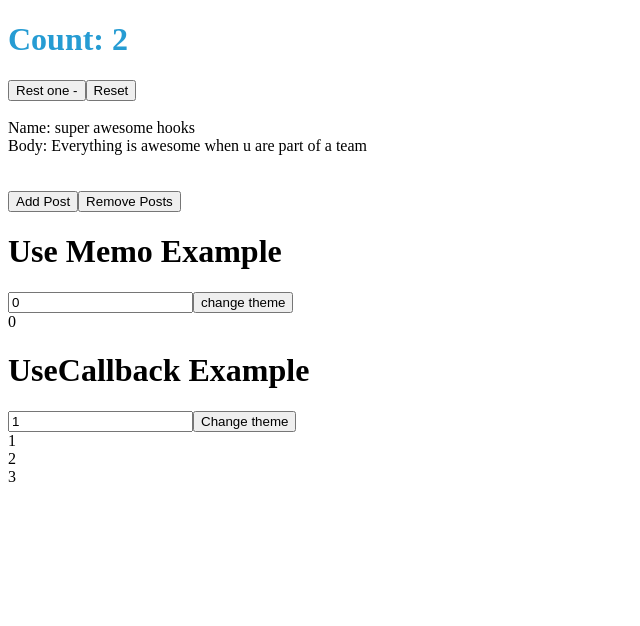
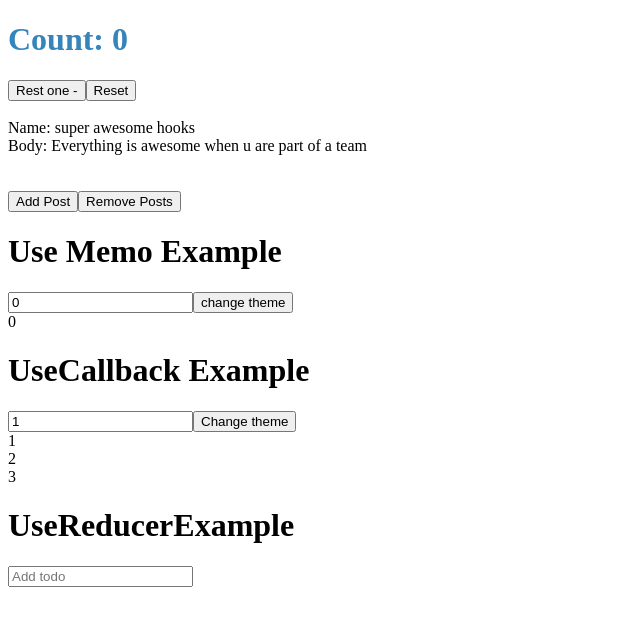
Before and after one commit to vinodkuumar/react-hooks, a React (Create React App) app: page / in a window 1280 px wide. Shown: the top 626 px of the page, without its empty margins (0-640 px from the left). Built offline with nearby package versions, Linux system fonts and the light colour scheme.

Commit message:
useReducer implemented

```diff
--- a/src/App.js
+++ b/src/App.js
@@ -3,17 +3,18 @@ import randomColor from 'randomcolor';
 import Post from './post';
 import UseMemoExample from './UseMemoExample';
 import UsecallbackExample from './UsecallbackExample';
+import UseReducerExample from './UseReducerExample';
 
 function App({ initialCount }) {
   const [count, setCount] = useState(initialCount)
   const [color, setColor] = useState("")
   //componentdid mount
   useEffect(() => {
-   const intervalId = setInterval(() => {
-      setCount(prevCount => prevCount + 1)
-    }, 2000)
-    //component will unmount
-     return (() => clearInterval(intervalId))
+  //  const intervalId = setInterval(() => {
+  //     setCount(prevCount => prevCount + 1)
+  //   }, 2000)
+  //   //component will unmount
+  //    return (() => clearInterval(intervalId))
   }, [])
   // componentdidupdate
   useEffect(() => {
@@ -80,6 +81,9 @@ function App({ initialCount }) {
       <div>
         <UsecallbackExample />
       </div>
+      <div>
+        <UseReducerExample />
+      </div>
     </>
   );
 }
--- a/src/List.js
+++ b/src/List.js
@@ -7,7 +7,7 @@ const List = ({getItems}) => {
         console.log('items updated')
     },[getItems])
     return(
-        items.map((item) => <div>{item}</div>)
+        items.map((item) => <div key={item}>{item}</div>)
     )
 }
 
--- /dev/null
+++ b/src/Todo.js
@@ -0,0 +1,26 @@
+import React from 'react';
+import {ACTIONS} from './UseReducerExample';
+const Todo = ({todo,dispatch}) => {
+    return(
+        <>
+        <div>
+            <span style={{color: todo.complete ? '#AAA' : '#000'}}>{todo.name}</span>
+            <button
+                onClick={
+                    () => {dispatch({
+                        type: ACTIONS.TOGGLE_TODO,
+                        payload: {id: todo.id}
+                    })}
+                }>Toggle</button>
+            <button onClick={() => {
+                dispatch({
+                    type: ACTIONS.DELETE_TODO,
+                    payload: {id: todo.id}
+                })
+            }}>Delete</button>
+        </div>
+        </>
+    )
+}
+
+export default Todo;
--- /dev/null
+++ b/src/UseReducerExample.js
@@ -0,0 +1,123 @@
+// import React,{useReducer} from 'react';
+
+// const ACTIONS = {
+//     INCREMENT: 'increment',
+//     DECREMENT: 'decrement'
+// }
+
+// function reducer(state,action){
+//     switch(action.type){
+//         case ACTIONS.INCREMENT:
+//             return {
+//                 count: state.count + 1
+//             }
+//         case ACTIONS.DECREMENT:
+//         return {
+//             count: state.count - 1
+//         }
+//         default:
+//             return state
+//     }
+// }
+
+// const UseReducerExample = () => {
+//     const [state,dispatch] = useReducer(reducer, {count: 0})
+//     function increment() {
+//         dispatch({type: ACTIONS.INCREMENT})
+//     }
+//     function decrement() {
+//         dispatch({type: ACTIONS.DECREMENT})
+//     }
+//     return(
+//         <>
+//         <div>
+//             <h1>UseReducerExample</h1>
+//         </div>
+//         <div>
+//             <button onClick={increment}>+</button>
+//             <span>{state.count}</span>
+//             <button onClick={decrement}>-</button>
+//         </div>
+//         </>
+//     )
+// }
+
+// export default UseReducerExample;
+
+import React, { useReducer, useState } from 'react';
+import Todo from './Todo';
+
+export const ACTIONS = {
+    ADD_TODO: 'ADD_TODO',
+    TOGGLE_TODO: 'TOGGLE_TODO',
+    DELETE_TODO: 'DELETE_TODO'
+}
+
+function reducer(todos, action) {
+    switch (action.type) {
+        case ACTIONS.ADD_TODO:
+            return [
+                ...todos,
+                newTodo(action.payload.name)
+            ]
+        case ACTIONS.TOGGLE_TODO:
+            return todos.map(todo => {
+                if(todo.id === action.payload.id){
+                    return {...todo, complete: !todo.complete}
+                }
+                return todo
+            })
+        case ACTIONS.DELETE_TODO:
+                return todos.filter((todo) => todo.id !== action.payload.id)
+        default:
+            return todos
+    }
+}
+
+function newTodo(name) {
+    return {
+        id: Date.now(),
+        name: name,
+        complete: false
+    }
+}
+
+
+
+const UseReducerExample = () => {
+    const [name, setName] = useState('');
+    const [todos, dispatch] = useReducer(reducer, []);
+
+    function handleSubmit(e) {
+        e.preventDefault()
+        dispatch({
+            type: ACTIONS.ADD_TODO,
+            payload: { name: name }
+        })
+        setName('')
+    }
+    return (
+        <>
+            <div>
+                <h1>UseReducerExample</h1>
+                <form onSubmit={handleSubmit}>
+                    <input
+                        type="text"
+                        onChange={(e) => setName(e.target.value)}
+                        value={name}
+                        placeholder="Add todo"
+                    />
+                </form>
+            {todos.map((todo) => {
+                return (
+                    <Todo
+                        todo={todo}
+                        dispatch={dispatch}/>
+                )
+            })}
+            </div>
+        </>
+    )
+}
+
+export default UseReducerExample;
```
